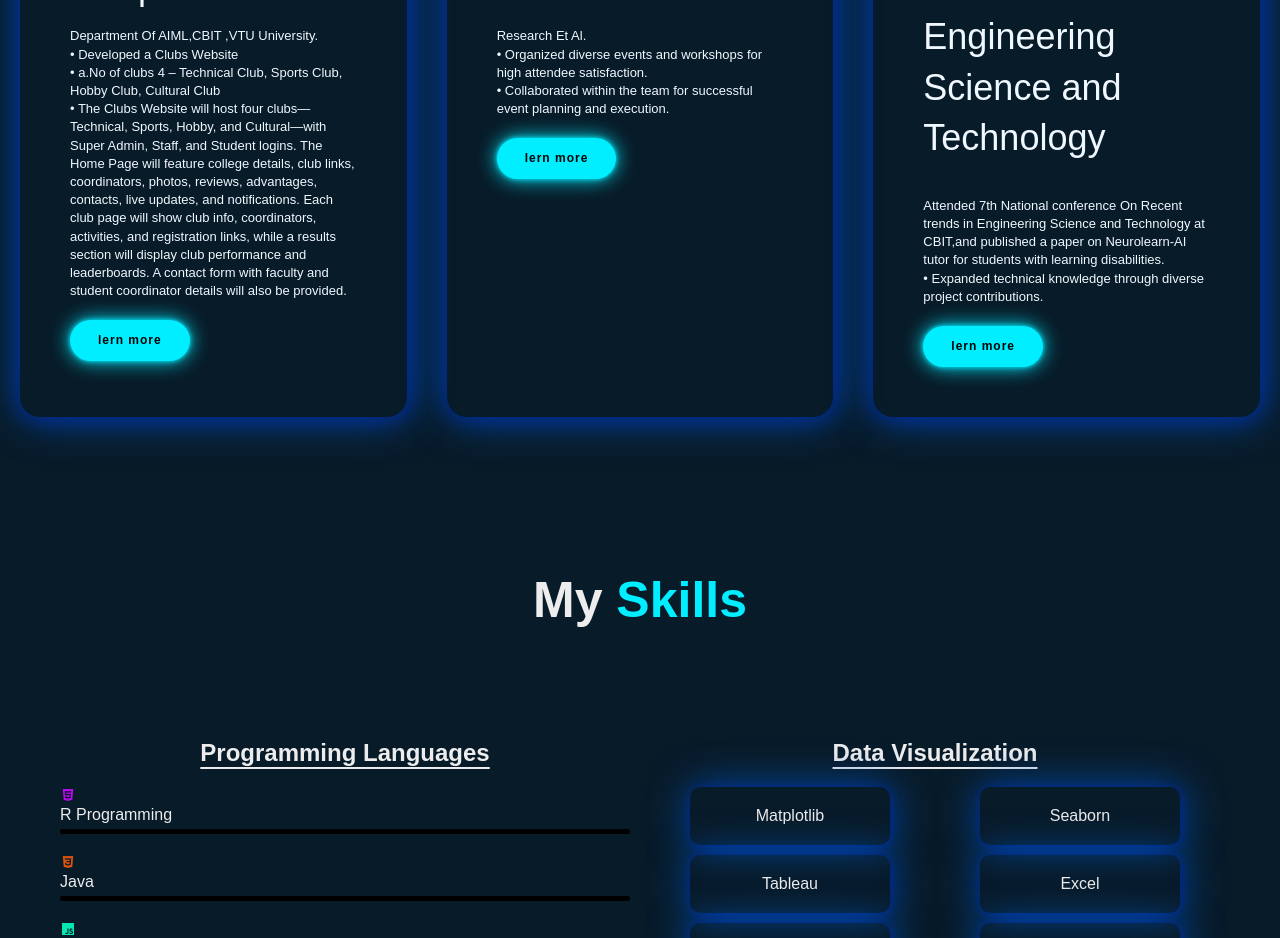
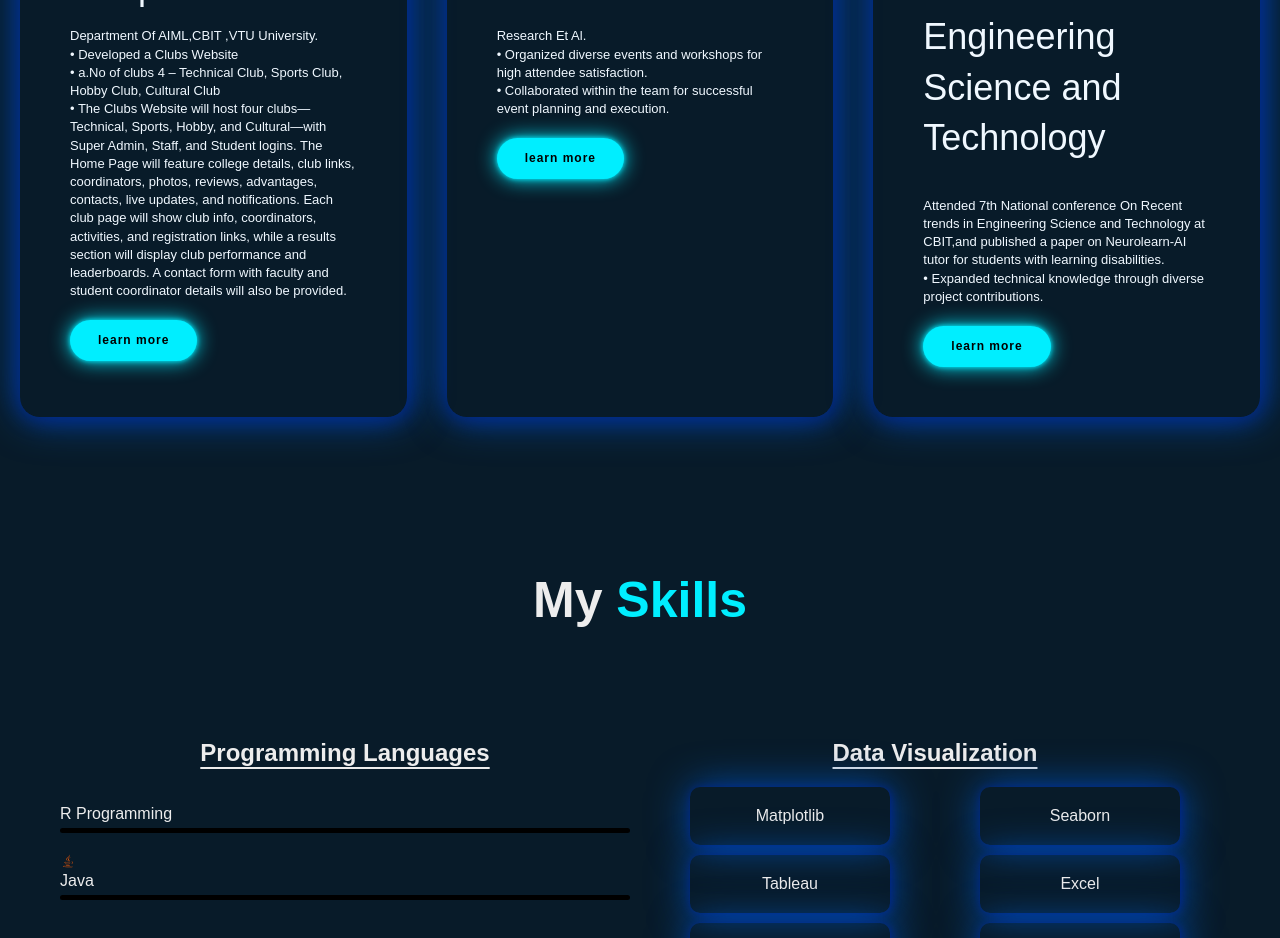
Before and after one commit to prajwal3244/Portfolio_website_prajwal, a website: page index.html in a window 1280 px wide. Shown: the part 1860-2798 px from the top of the page. Drawn offline with nearby package versions, Linux system fonts and the light colour scheme.

Commit message:
index.html

```diff
--- a/index.html
+++ b/index.html
@@ -71,7 +71,7 @@
                             • The Clubs Website will host four clubs—Technical, Sports, Hobby, and Cultural—with Super Admin, Staff, and Student logins.
                             The Home Page will feature college details, club links, coordinators, photos, reviews, advantages, contacts, live updates, and notifications. Each club page will show club info, coordinators, activities, and registration links, while a results section will display club performance and leaderboards. A contact form with faculty and student coordinator details will also be provided.
                             </p>
-                            <a href="#" class="read">lern more</a>
+                            <a href="#" class="read">learn more</a>
                     </div>
                     <div>
                         <i class="bx bx-crop" style="color: #00eeff;"></i>
@@ -79,7 +79,7 @@
                        <p>Research Et Al.<br/>• Organized diverse events and workshops for high attendee satisfaction.<br/>
                           • Collaborated within the team for successful event planning and execution.
                          </p>
-                           <a href="#" class="read">lern more</a>
+                           <a href="#" class="read">learn more</a>
                    </div>
                    <div>
                     <i class="bx bxl-apple" style="color: #00eeff;"></i>
@@ -88,7 +88,7 @@
                    <p>
                     <br/>Attended 7th National conference On Recent trends in Engineering Science and Technology at CBIT,and published a paper on Neurolearn-AI tutor for students with learning disabilities.<br/>
                     • Expanded technical knowledge through diverse project contributions. </p>
-                       <a href="#" class="read">lern more</a>
+                       <a href="#" class="read">learn more</a>
                </div>
                  </div>
             </div>
@@ -101,7 +101,7 @@
             <div class="skills-left">
                 <h1 class="heading1">Programming Languages</h1>
                 <div class="Technical-bars">
-                    <div class="bar"><i style="color: #ba08ef" class='bx bxl-html5'></i>
+                    <div class="bar"><i style="color: #ba08ef" class='bx bxl-R Programming'></i>
                         <div class="info">
                             <span>R Programming</span>
                         </div>
@@ -109,7 +109,7 @@
                             <span></span>
                         </div>
                     </div>
-                    <div class="bar"><i style="color: #de540b" class='bx bxl-css3'></i>
+                    <div class="bar"><i style="color: #de540b" class='bx bxl-java'></i>
                         <div class="info">
                             <span>Java</span>
                         </div>
@@ -117,7 +117,7 @@
                             <span></span>
                         </div>
                     </div>
-                    <div class="bar"><i style="color: #07e7b3" class='bx bxl-javascript'></i>
+                    <div class="bar"><i style="color: #07e7b3" class='bx bxl-C'></i>
                         <div class="info">
                             <span>C</span>
                         </div>
```
